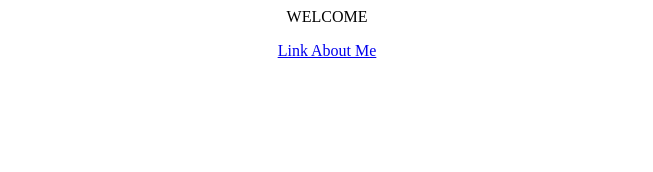
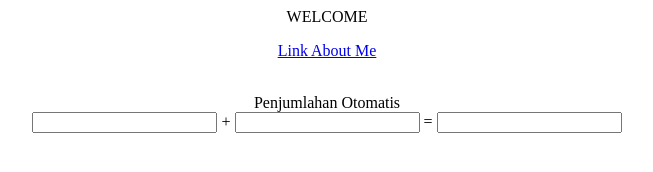
Before and after one commit to AhmadMiftaqudin/personal-web, a plain HTML site: page index.html in a window 1280 px wide. Shown: the whole page, without its empty margins (313-966 px from the left). Drawn offline with Linux system fonts and the light colour scheme.

Commit message:
adding auto sumfeature

```diff
--- a/index.html
+++ b/index.html
@@ -7,6 +7,22 @@
         <center
             <p>WELCOME</p>
             <p><a href="about.html">Link About Me</a></p>
+        </center><br>
+        <center>
+            Penjumlahan Otomatis<br>
+            <input type= "text" id="txt1" onkeyup="sum();" /> +
+            <input type="text" id="txt2" onkeyup="sum();" /> =
+            <input type="text" id ="txt3" onkeyup="sum();"/>
         </center>
+        <script>
+            function sum(){
+                var bil1 = document.getElementById('txt1').value;
+                var bil2 = document.getElementById('txt2').value;
+                var hasil = parseInt(bil1)+parseInt(bil2);
+                if(!isNaN(hasil)){
+                    document.getElementById('txt3').value=hasil;
+                }
+            }
+        </script>
     </body>
 </html>
```
